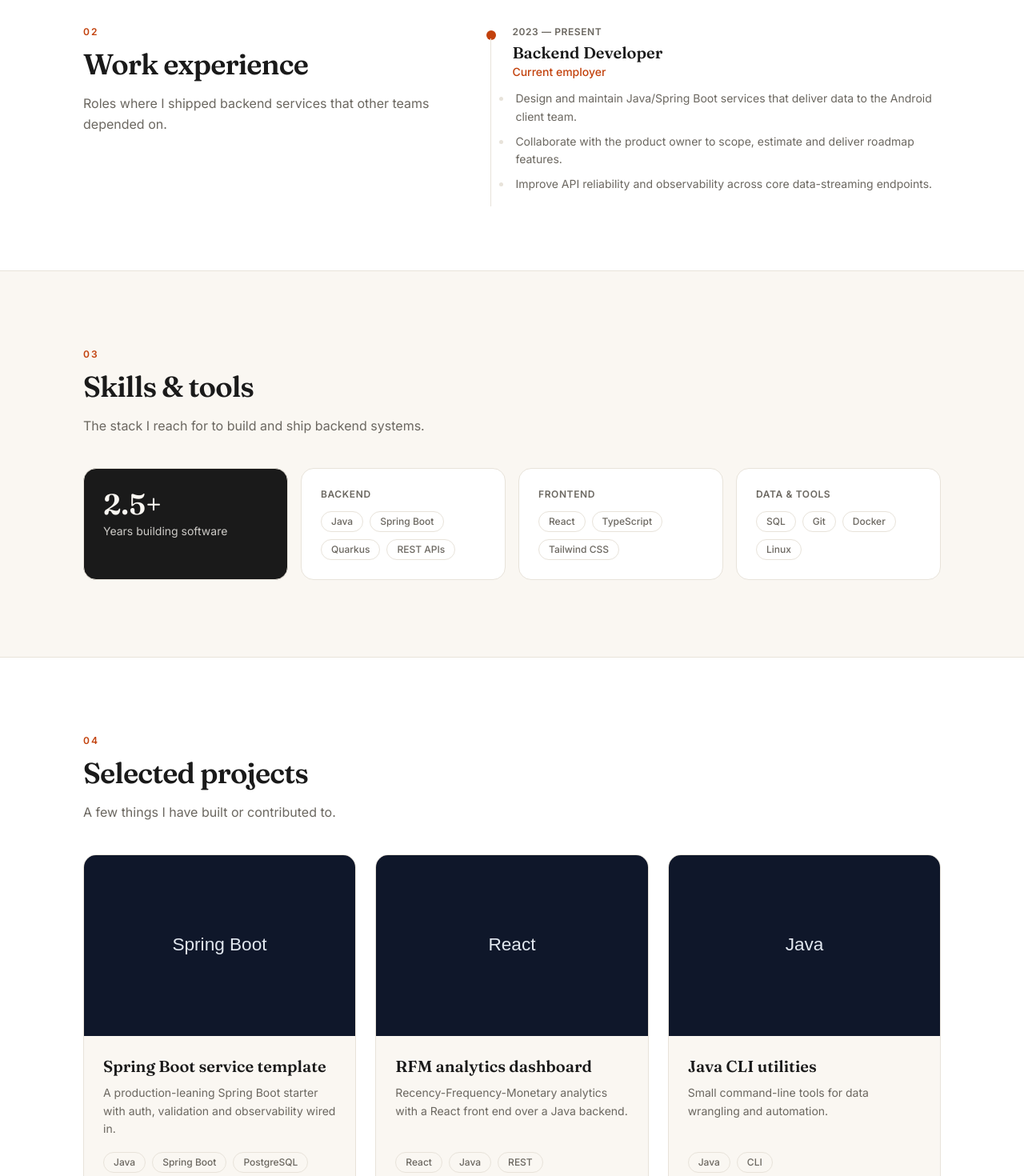
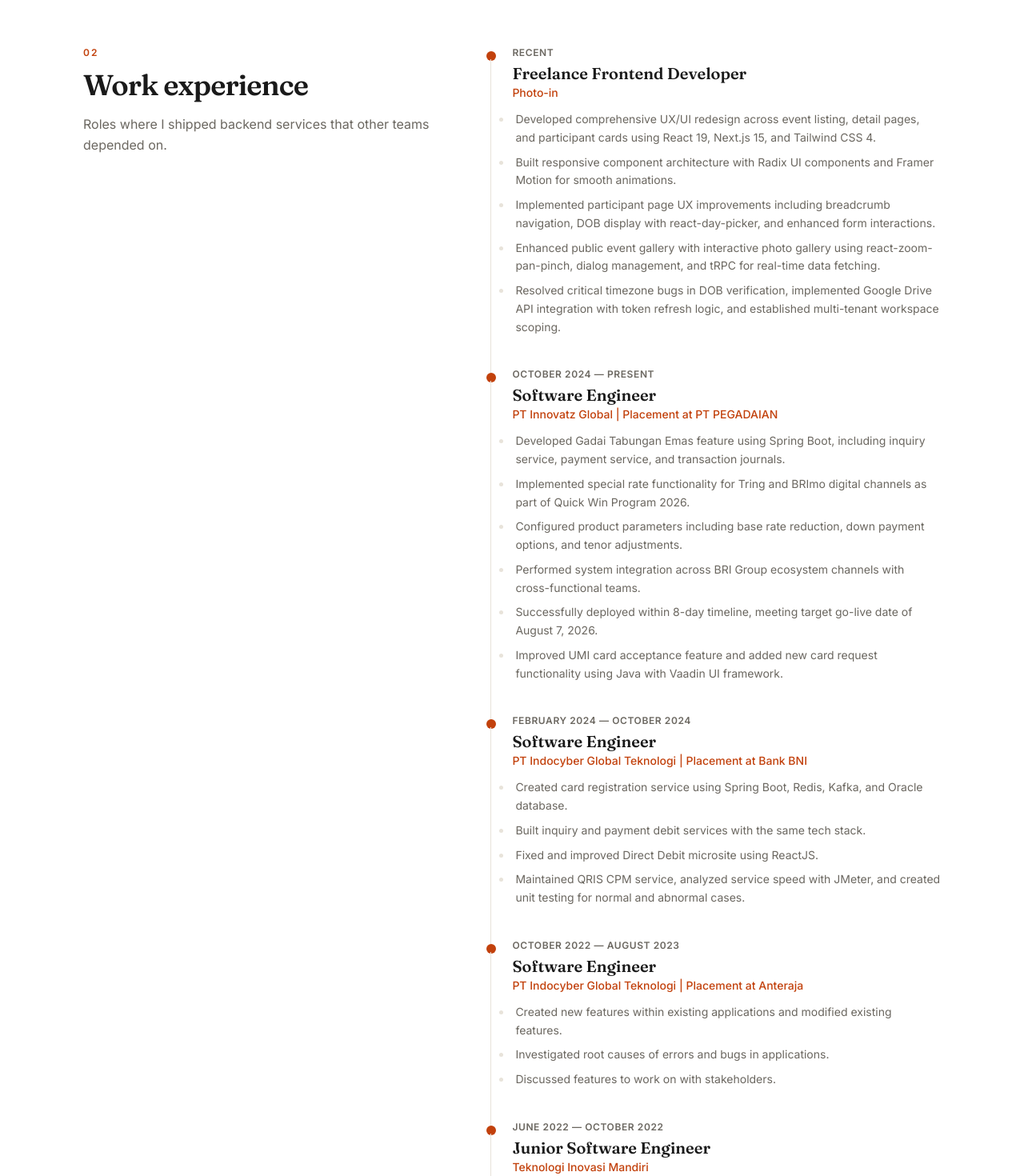
Before and after one commit to TegarMachfuzi/MyPortofolio, a Next.js app: page /en in a window 1280 px wide. Shown: the part 1320-2790 px from the top of the page at 80% size. Built offline with nearby package versions, Linux system fonts and the light colour scheme; no server answers.

Commit message:
add new experience and change resume

```diff
--- a/src/content/about.ts
+++ b/src/content/about.ts
@@ -3,18 +3,18 @@ import type { Localized, AboutContent } from './types';
 export const about: Localized<AboutContent> = {
   en: {
     heading: 'About',
-    lead: 'I am a Java backend developer who enjoys turning ambiguous requirements into clean, maintainable services.',
+    lead: 'I\'m Tegar Machfudzi, a Java Backend Developer with 3.5+ years of experience building scalable services.',
     paragraphs: [
-      'In my current role I build and maintain the backend that streams data to the Android team, working closely with the product owner to translate roadmap items into shipped features.',
-      'I care about readable code, sensible tests, and APIs that other developers actually enjoy consuming. I ramp up quickly on new domains and adapt well to changing priorities.',
+      'Currently working as a Software Engineer at PT Innovatz Global (placed at PT PEGADAIAN), where I provide data streams and services that power Android applications. I work closely with product owners to translate requirements into shipped features.',
+      'I\'m good at working in teams, quick to understand new work, and can adapt rapidly to changing environments. My experience spans fintech, logistics, and event photography platforms.',
     ],
   },
   id: {
     heading: 'Tentang',
-    lead: 'Saya seorang backend developer Java yang senang mengubah kebutuhan ambigu menjadi layanan yang bersih dan mudah dirawat.',
+    lead: 'Saya Tegar Machfudzi, Java Backend Developer dengan pengalaman 3.5+ tahun membangun layanan yang scalable.',
     paragraphs: [
-      'Di peran saat ini saya membangun dan memelihara backend yang mengalirkan data ke tim Android, bekerja sama erat dengan product owner untuk menerjemahkan peta jalan menjadi fitur yang rilis.',
-      'Saya peduli pada kode yang mudah dibaca, pengujian yang masuk akal, dan API yang nyaman digunakan developer lain. Saya belajar cepat pada domain baru dan beradaptasi baik dengan perubahan prioritas.',
+      'Saat ini bekerja sebagai Software Engineer di PT Innovatz Global (penempatan di PT PEGADAIAN), di mana saya menyediakan data stream dan layanan yang menggerakkan aplikasi Android. Saya bekerja dekat dengan product owner untuk menerjemahkan kebutuhan menjadi fitur yang rilis.',
+      'Saya terbiasa bekerja dalam tim, cepat memahami pekerjaan baru, dan dapat beradaptasi dengan cepat terhadap perubahan lingkungan. Pengalaman saya mencakup fintech, logistik, dan platform fotografi acara.',
     ],
   },
 };
--- a/src/content/education.ts
+++ b/src/content/education.ts
@@ -5,9 +5,9 @@ export const education: Localized<EducationContent> = {
     heading: 'Education & certifications',
     items: [
       {
-        title: 'Degree', // TODO: replace with real value
-        org: 'University', // TODO: replace with real value
-        period: '2018 — 2022', // TODO: replace with real value
+        title: 'Bachelor\'s Degree in Computer Science',
+        org: 'STMIK BANISALEH',
+        period: '2017 — 2021',
       },
     ],
   },
@@ -15,9 +15,9 @@ export const education: Localized<EducationContent> = {
     heading: 'Pendidikan & sertifikasi',
     items: [
       {
-        title: 'Gelar', // TODO: ganti dengan nilai asli
-        org: 'Universitas', // TODO: ganti dengan nilai asli
-        period: '2018 — 2022', // TODO: ganti dengan nilai asli
+        title: 'Sarjana Teknik Informatika',
+        org: 'STMIK BANISALEH',
+        period: '2017 — 2021',
       },
     ],
   },
--- a/src/content/experience.ts
+++ b/src/content/experience.ts
@@ -6,13 +6,59 @@ export const experience: Localized<ExperienceContent> = {
     intro: 'Roles where I shipped backend services that other teams depended on.',
     items: [
       {
-        role: 'Backend Developer',
-        company: 'Current employer', // TODO: replace with real value
-        period: '2023 — Present',
+        role: 'Freelance Frontend Developer',
+        company: 'Photo-in',
+        period: 'Recent',
         bullets: [
-          'Design and maintain Java/Spring Boot services that deliver data to the Android client team.',
-          'Collaborate with the product owner to scope, estimate and deliver roadmap features.',
-          'Improve API reliability and observability across core data-streaming endpoints.',
+          'Developed comprehensive UX/UI redesign across event listing, detail pages, and participant cards using React 19, Next.js 15, and Tailwind CSS 4.',
+          'Built responsive component architecture with Radix UI components and Framer Motion for smooth animations.',
+          'Implemented participant page UX improvements including breadcrumb navigation, DOB display with react-day-picker, and enhanced form interactions.',
+          'Enhanced public event gallery with interactive photo gallery using react-zoom-pan-pinch, dialog management, and tRPC for real-time data fetching.',
+          'Resolved critical timezone bugs in DOB verification, implemented Google Drive API integration with token refresh logic, and established multi-tenant workspace scoping.',
+        ],
+      },
+      {
+        role: 'Software Engineer',
+        company: 'PT Innovatz Global | Placement at PT PEGADAIAN',
+        period: 'October 2024 — Present',
+        bullets: [
+          'Developed Gadai Tabungan Emas feature using Spring Boot, including inquiry service, payment service, and transaction journals.',
+          'Implemented special rate functionality for Tring and BRImo digital channels as part of Quick Win Program 2026.',
+          'Configured product parameters including base rate reduction, down payment options, and tenor adjustments.',
+          'Performed system integration across BRI Group ecosystem channels with cross-functional teams.',
+          'Successfully deployed within 8-day timeline, meeting target go-live date of August 7, 2026.',
+          'Improved UMI card acceptance feature and added new card request functionality using Java with Vaadin UI framework.',
+        ],
+      },
+      {
+        role: 'Software Engineer',
+        company: 'PT Indocyber Global Teknologi | Placement at Bank BNI',
+        period: 'February 2024 — October 2024',
+        bullets: [
+          'Created card registration service using Spring Boot, Redis, Kafka, and Oracle database.',
+          'Built inquiry and payment debit services with the same tech stack.',
+          'Fixed and improved Direct Debit microsite using ReactJS.',
+          'Maintained QRIS CPM service, analyzed service speed with JMeter, and created unit testing for normal and abnormal cases.',
+        ],
+      },
+      {
+        role: 'Software Engineer',
+        company: 'PT Indocyber Global Teknologi | Placement at Anteraja',
+        period: 'October 2022 — August 2023',
+        bullets: [
+          'Created new features within existing applications and modified existing features.',
+          'Investigated root causes of errors and bugs in applications.',
+          'Discussed features to work on with stakeholders.',
+        ],
+      },
+      {
+        role: 'Junior Software Engineer',
+        company: 'Teknologi Inovasi Mandiri',
+        period: 'June 2022 — October 2022',
+        bullets: [
+          'Gathered information from users for application functionality.',
+          'Developed and added features to applications.',
+          'Fixed and handled errors and bugs.',
         ],
       },
     ],
@@ -22,13 +68,59 @@ export const experience: Localized<ExperienceContent> = {
     intro: 'Peran di mana saya merilis layanan backend yang diandalkan tim lain.',
     items: [
       {
-        role: 'Backend Developer',
-        company: 'Pemberi kerja saat ini', // TODO: replace with real value
-        period: '2023 — Sekarang',
+        role: 'Freelance Frontend Developer',
+        company: 'Photo-in',
+        period: 'Terbaru',
         bullets: [
-          'Merancang dan memelihara layanan Java/Spring Boot yang mengirim data ke tim klien Android.',
-          'Berkolaborasi dengan product owner untuk memperkirakan dan merilis fitur peta jalan.',
-          'Meningkatkan keandalan dan observabilitas API pada endpoint streaming data inti.',
+          'Mengembangkan redesign UX/UI komprehensif di halaman listing event, halaman detail, dan kartu peserta menggunakan React 19, Next.js 15, dan Tailwind CSS 4.',
+          'Membangun arsitektur komponen responsif dengan Radix UI dan Framer Motion untuk animasi yang smooth.',
+          'Implementasi perbaikan UX halaman peserta termasuk breadcrumb navigation, display DOB dengan react-day-picker, dan interaksi form yang enhanced.',
+          'Enhanced gallery event publik dengan galeri foto interaktif menggunakan react-zoom-pan-pinch, dialog management, dan tRPC untuk real-time data fetching.',
+          'Memperbaiki timezone bugs kritis di verifikasi DOB, mengimplementasi Google Drive API dengan token refresh logic, dan established multi-tenant workspace scoping.',
+        ],
+      },
+      {
+        role: 'Software Engineer',
+        company: 'PT Innovatz Global | Penempatan di PT PEGADAIAN',
+        period: 'Oktober 2024 — Sekarang',
+        bullets: [
+          'Mengembangkan fitur Gadai Tabungan Emas menggunakan Spring Boot, termasuk layanan inquiry, pembayaran, dan jurnal transaksi.',
+          'Implementasi fungsionalitas tarif khusus untuk channel Tring dan BRImo sebagai bagian dari Quick Win Program 2026.',
+          'Mengkonfigurasi parameter produk termasuk pengurangan base rate, opsi down payment, dan penyesuaian tenor.',
+          'Melakukan integrasi sistem di channel ekosistem BRI Group dengan tim cross-functional.',
+          'Sukses deploy dalam timeline 8 hari, memenuhi target go-live tanggal 7 Agustus 2026.',
+          'Memperbaiki fitur acceptansi kartu UMI dan menambahkan fungsionalitas request kartu baru menggunakan Java dengan Vaadin UI framework.',
+        ],
+      },
+      {
+        role: 'Software Engineer',
+        company: 'PT Indocyber Global Teknologi | Penempatan di Bank BNI',
+        period: 'Februari 2024 — Oktober 2024',
+        bullets: [
+          'Membuat layanan registrasi kartu menggunakan Spring Boot, Redis, Kafka, dan Oracle database.',
+          'Membangun layanan inquiry dan pembayaran debit dengan tech stack yang sama.',
+          'Memperbaiki dan meningkatkan microsite Direct Debit menggunakan ReactJS.',
+          'Maintain layanan QRIS CPM, analisis kecepatan layanan dengan JMeter, dan membuat unit testing untuk normal dan abnormal case.',
+        ],
+      },
+      {
+        role: 'Software Engineer',
+        company: 'PT Indocyber Global Teknologi | Penempatan di Anteraja',
+        period: 'Oktober 2022 — Agustus 2023',
+        bullets: [
+          'Membuat fitur baru dalam aplikasi yang sudah ada dan memodifikasi fitur yang sudah ada.',
+          'Menginvestigasi root cause dari error dan bug di aplikasi.',
+          'Membahas fitur yang akan dikerjakan dengan stakeholders.',
+        ],
+      },
+      {
+        role: 'Junior Software Engineer',
+        company: 'Teknologi Inovasi Mandiri',
+        period: 'Juni 2022 — Oktober 2022',
+        bullets: [
+          'Mengumpulkan informasi dari user untuk fungsionalitas aplikasi.',
+          'Mengembangkan dan menambahkan fitur ke aplikasi.',
+          'Memperbaiki dan menangani error dan bug.',
         ],
       },
     ],
--- a/src/content/hero.ts
+++ b/src/content/hero.ts
@@ -6,7 +6,7 @@ export const hero: Localized<HeroContent> = {
     name: 'Tegar Machfudzi',
     headline: 'Backend developer building reliable systems with Java & Spring.',
     intro:
-      '2.5+ years designing APIs and data pipelines in Java, Spring Boot and Quarkus, with React on the front end. I turn product direction into dependable, well-tested backend services.',
+      '3.5+ years designing APIs and data pipelines in Java, Spring Boot and Quarkus, with React and Next.js on the front end. I turn product direction into dependable, well-tested backend services.',
     ctaPrimary: { label: 'View work', href: '#projects' },
     ctaSecondary: { label: 'Download CV', href: '/resume.pdf' },
   },
@@ -15,7 +15,7 @@ export const hero: Localized<HeroContent> = {
     name: 'Tegar Machfudzi',
     headline: 'Backend developer yang membangun sistem andal dengan Java & Spring.',
     intro:
-      'Lebih dari 2,5 tahun merancang API dan pipeline data dengan Java, Spring Boot, dan Quarkus, serta React di sisi front end. Saya mengubah arah produk menjadi layanan backend yang andal dan teruji.',
+      'Lebih dari 3,5 tahun merancang API dan pipeline data dengan Java, Spring Boot, dan Quarkus, serta React dan Next.js di sisi front end. Saya mengubah arah produk menjadi layanan backend yang andal dan teruji.',
     ctaPrimary: { label: 'Lihat karya', href: '#projects' },
     ctaSecondary: { label: 'Unduh CV', href: '/resume.pdf' },
   },
--- a/src/content/skills.ts
+++ b/src/content/skills.ts
@@ -4,21 +4,23 @@ export const skills: Localized<SkillsContent> = {
   en: {
     heading: 'Skills & tools',
     intro: 'The stack I reach for to build and ship backend systems.',
-    stat: { value: '2.5+', label: 'Years building software' },
+    stat: { value: '3.5+', label: 'Years building software' },
     categories: [
-      { title: 'Backend', items: ['Java', 'Spring Boot', 'Quarkus', 'REST APIs'] },
-      { title: 'Frontend', items: ['React', 'TypeScript', 'Tailwind CSS'] },
-      { title: 'Data & tools', items: ['SQL', 'Git', 'Docker', 'Linux'] },
+      { title: 'Backend', items: ['Java', 'Spring Boot', 'Quarkus', 'REST APIs', 'Microservice Architecture'] },
+      { title: 'Frontend', items: ['React', 'TypeScript', 'Tailwind CSS', 'Next.js'] },
+      { title: 'Databases', items: ['Oracle Database', 'MySQL', 'PostgreSQL', 'MongoDB'] },
+      { title: 'Tools & others', items: ['Redis', 'Kafka', 'Git', 'Postman', 'JasperReports'] },
     ],
   },
   id: {
     heading: 'Keahlian & alat',
     intro: 'Stack yang saya gunakan untuk membangun dan merilis sistem backend.',
-    stat: { value: '2.5+', label: 'Tahun membangun perangkat lunak' },
+    stat: { value: '3.5+', label: 'Tahun membangun perangkat lunak' },
     categories: [
-      { title: 'Backend', items: ['Java', 'Spring Boot', 'Quarkus', 'REST API'] },
-      { title: 'Frontend', items: ['React', 'TypeScript', 'Tailwind CSS'] },
-      { title: 'Data & alat', items: ['SQL', 'Git', 'Docker', 'Linux'] },
+      { title: 'Backend', items: ['Java', 'Spring Boot', 'Quarkus', 'REST API', 'Microservice Architecture'] },
+      { title: 'Frontend', items: ['React', 'TypeScript', 'Tailwind CSS', 'Next.js'] },
+      { title: 'Database', items: ['Oracle Database', 'MySQL', 'PostgreSQL', 'MongoDB'] },
+      { title: 'Tools & lainnya', items: ['Redis', 'Kafka', 'Git', 'Postman', 'JasperReports'] },
     ],
   },
 };
```
Also changed, not shown: 1 other file (tests, documents, lock files or other folders).
